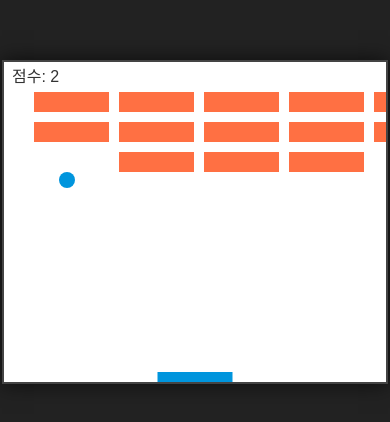
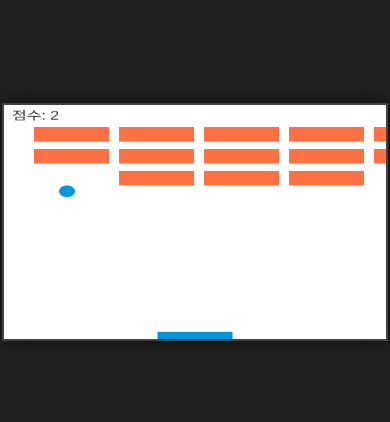
Before and after one commit to 4BFC/brick-game, a plain HTML site: page index.html in a window 390 px wide. Shown: the part 200-622 px from the top of the page. Drawn offline with Linux system fonts and the light colour scheme.

Commit message:
MCP_fix: mediaquery 적용 및 모바일 대응 (#1) (#2)
- close #1
- 모바일에서 canvas가 화면에 맞게 크기 조정되도록 mediaquery 추가
- 테스트 결과: 모바일(Chrome, Safari)에서 정상 동작 확인

```diff
--- a/style.css
+++ b/style.css
@@ -17,3 +17,13 @@ canvas {
     height: 320px;
     touch-action: none;
 }
+
+/* 미디어쿼리로 모바일 대응 */
+@media (max-width: 600px) {
+    canvas {
+        width: 98vw;
+        height: 60vw;
+        max-width: 100vw;
+        max-height: 70vh;
+    }
+}
```
